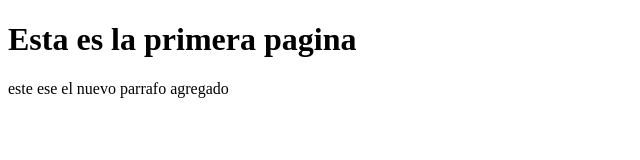
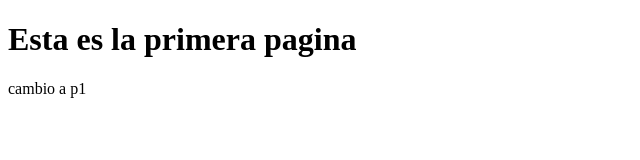
Before and after one commit to anjojalo/conflictos_solved, a plain HTML site: page index.html in a window 1280 px wide. Shown: the whole page, without its empty margins (0-640 px from the left). Drawn offline with Linux system fonts and the light colour scheme.

Commit message:
cambio p1

```diff
--- a/index.html
+++ b/index.html
@@ -9,6 +9,6 @@
 </head>
 <body>
     <h1>Esta es la primera pagina</h1>
-    <p>este ese el nuevo parrafo agregado</p>
+    <p1>cambio a p1</p1>
 </body>
 </html>
```
